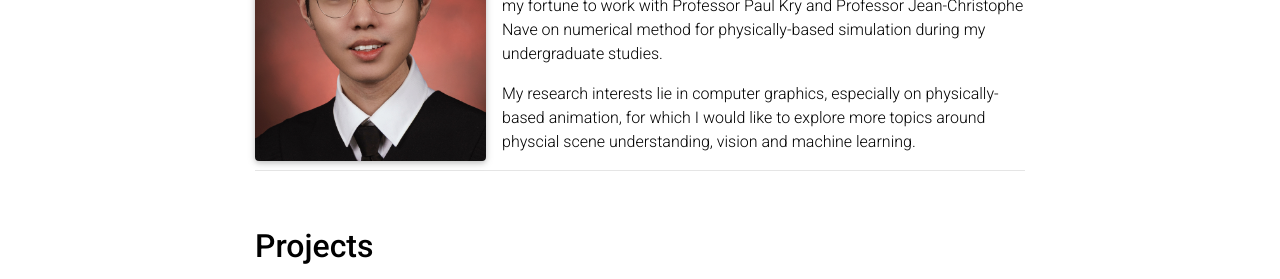
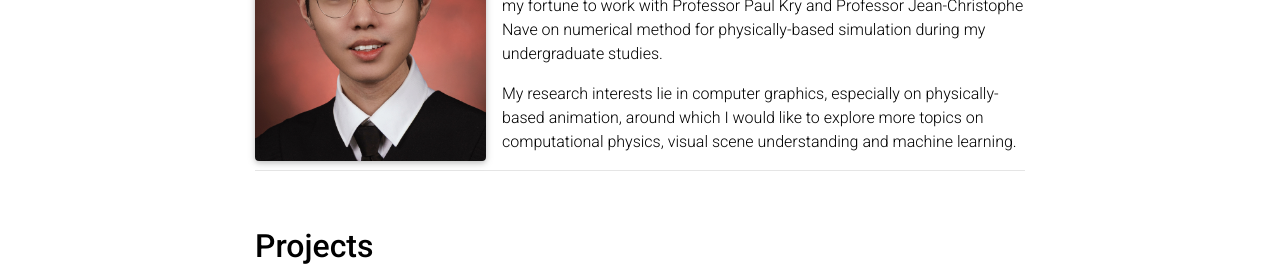
Before and after one commit to diyang99/diyang99.github.io, a Jekyll site: the page built from _pages/about.md, in a window 1280 px wide and 1334 px high. Shown: the part 311-590 px from the top of the window. Built offline with Jekyll 4.4.1, drawn with Linux system fonts in a browser that asks for light colours; full-size pictures stand in for the smaller copies a plugin makes; comment, search, counter and statistics services are not loaded; a style sheet for code colours, icons or effects is not loaded.

Commit message:
some update on aboutme

```diff
--- a/_pages/about.md
+++ b/_pages/about.md
@@ -25,11 +25,12 @@ Put your address / P.O. box / other info right below your picture. You can also
 Link to your social media connections, too. This theme is set up to use [Font Awesome icons](http://fortawesome.github.io/Font-Awesome/) and [Academicons](https://jpswalsh.github.io/academicons/), like the ones below. Add your Facebook, Twitter, LinkedIn, Google Scholar, or just disable all of them.
  -->
 
+<!-- <img id="projimg" src="../assets/img/profile.jpg" alt="graph" height="30%" width="30%" align='left'/> -->
 I am currently a Master student at Dartmouth College, majoring in Computer Science with concentration in Digital Arts, advised by Professor Bo Zhu in Visual Computing Lab.
 
 Before coming to Dartmouth, I received my Bachelor of Science with Joint Honors in Mathematics and Computer Science from McGill University. It is my fortune to work with Professor Paul Kry and Professor Jean-Christophe Nave on numerical method for physically-based simulation during my undergraduate studies.
 
-My research interests lie in computer graphics, especially on physically-based animation, for which I would like to explore more topics around physcial scene understanding, vision and machine learning.
+My research interests lie in computer graphics, especially on physically-based animation, around which I would like to explore more topics on computational physics, visual scene understanding and machine learning.
 
 ---
 <br />
```
Also changed, not shown: 6 other files.
